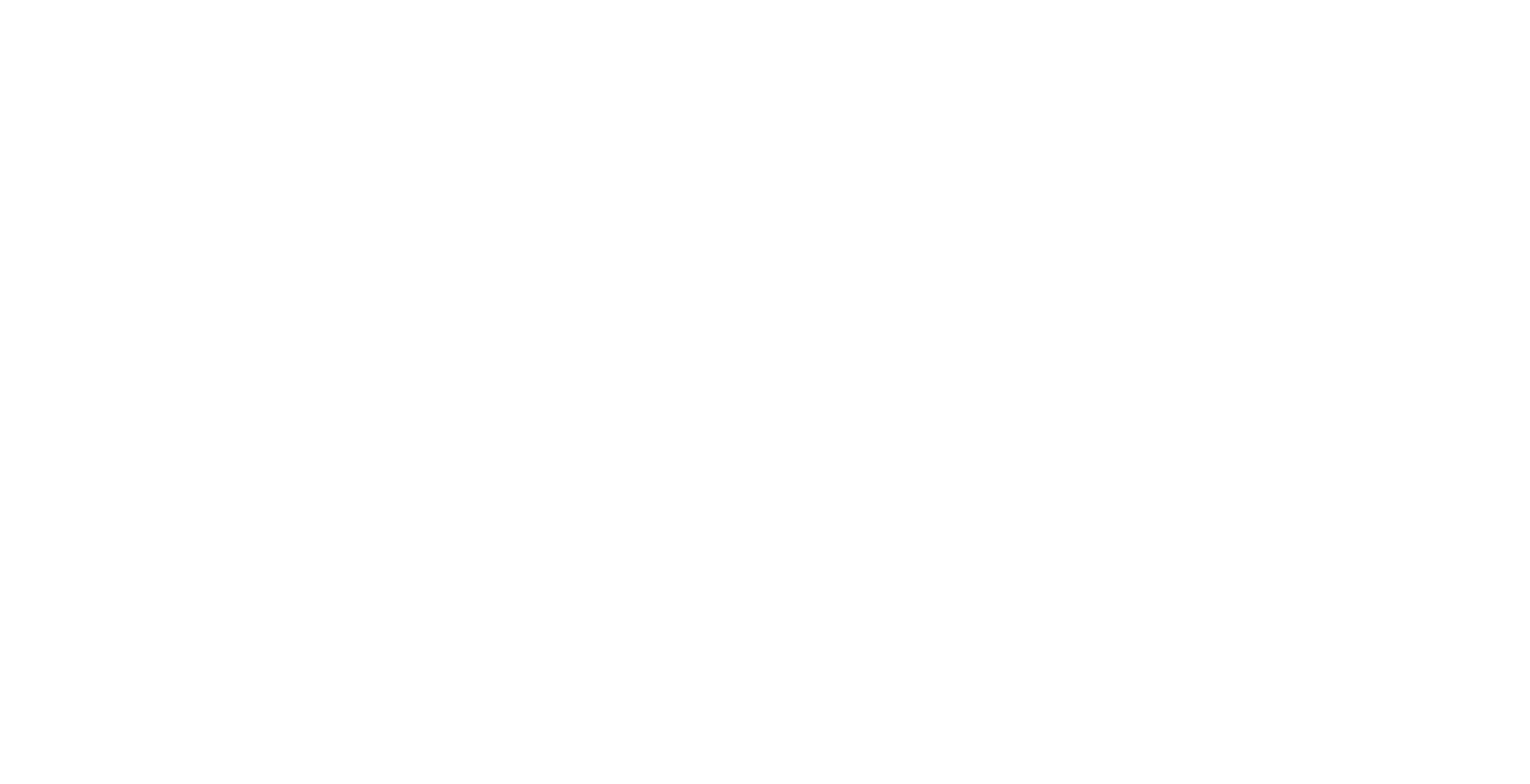
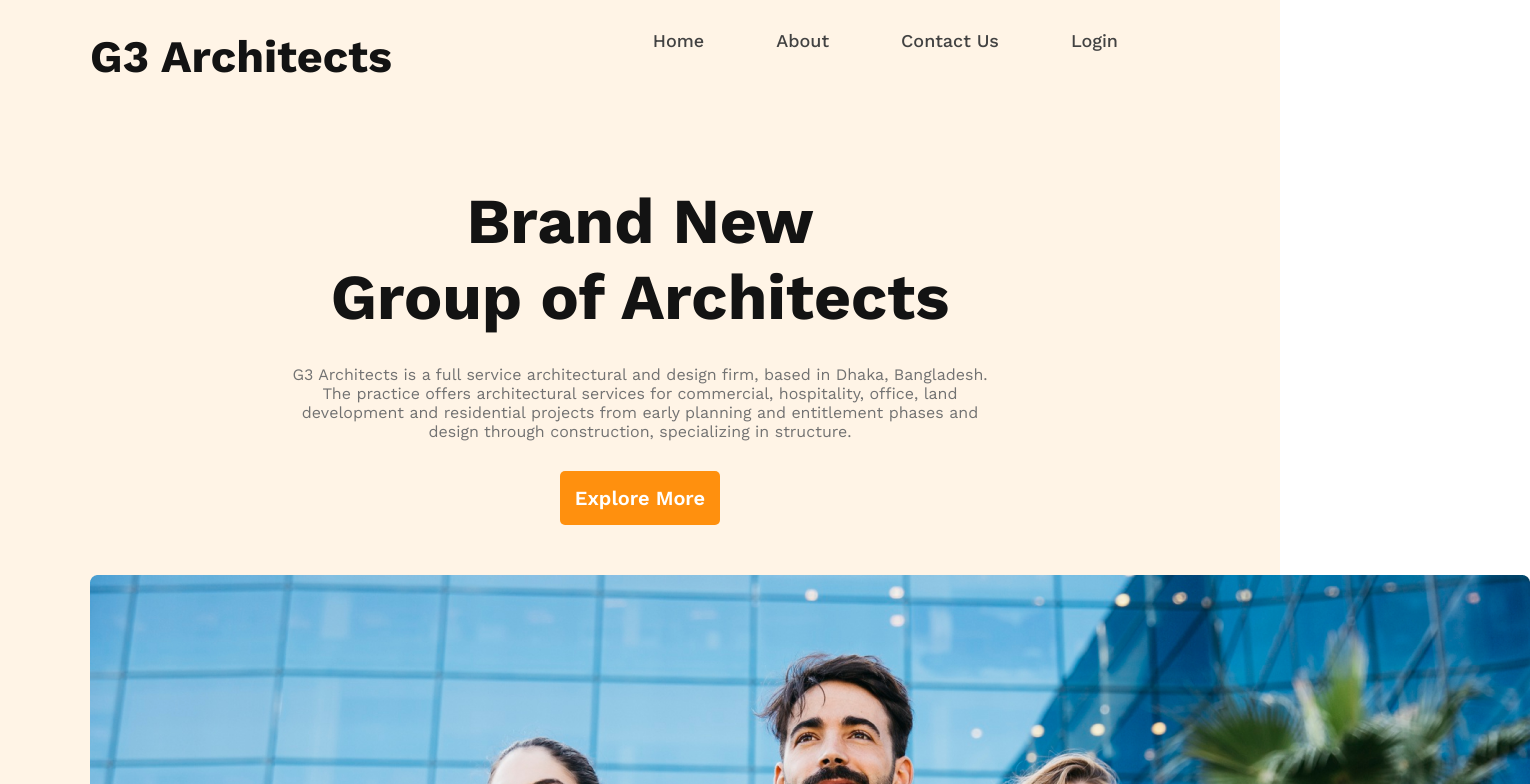
Before and after one commit to mahmudul-noman/g3-architects, a plain HTML site: page index.html in a window 1280 px wide. Shown: the top 784 px of the page, 1530 px wide, since content can reach past the window. Drawn offline with nearby package versions, Linux system fonts and the light colour scheme.

Commit message:
header added

```diff
--- a/index.html
+++ b/index.html
@@ -4,9 +4,47 @@
     <meta charset="UTF-8">
     <meta http-equiv="X-UA-Compatible" content="IE=edge">
     <meta name="viewport" content="width=device-width, initial-scale=1.0">
-    <title>Assignment-2</title>
+    <title>G3 Architects | Assignment-2</title>
+
+    <!-- google fonts -->
+    <link href="https://fonts.googleapis.com/css2?family=Work+Sans:wght@400;500;600;700&display=swap" rel="stylesheet">
+    <!-- stylesheet -->
+    <link rel="stylesheet" href="styles/style.css">
+    <!-- fontawesome -->
+    <script src="https://kit.fontawesome.com/4dec0133be.js" crossorigin="anonymous"></script>
 </head>
 <body>
 
+    <!-- header area start -->
+    <header class="header-area">
+        <nav class="menu">
+            <h3>G3 Architects</h3>
+            <ul class="menu-list">
+                <li>Home</li>
+                <li>About</li>
+                <li>Contact Us</li>
+                <li>Login</li>
+            </ul>
+        </nav>
+        <div class="header-text">
+            <h3 class="header-title">Brand New <br>Group of Architects</h3>
+            <p>G3 Architects is a full service architectural and design firm, based in Dhaka, Bangladesh. The practice offers architectural services for commercial, hospitality, office, land development and residential projects from early planning and entitlement phases and design through construction, specializing in structure.</p>
+            <button class="btn-primary">Explore More</button>
+        </div>
+        <div class="banner-img">
+            <img src="./images/banner.png" alt="">
+        </div>
+    </header>
+    <!-- header area end -->
+
+
+    <main> <!-- main area start -->
+
+    </main> <!-- main area start -->
+
+    <!-- footer area start -->
+    <footer class="footer-area"></footer>
+    <!-- footer area end -->
+
 </body>
 </html>
--- a/styles/style.css
+++ b/styles/style.css
@@ -0,0 +1,61 @@
+*{
+    margin: 0;
+    font-family: 'Work Sans';
+}
+.btn-primary {
+    font-weight: 600;
+    font-size: 20px;
+    color: #FFFFFF;
+    border: none;
+    background-color: #FF900E;
+    border-radius: 5px;
+    padding: 15px;
+    cursor: pointer;
+}
+
+/* header style */
+.header-area {
+    background: rgba(255, 144, 14, 0.1);
+    padding: 30px 90px;
+}
+.menu {
+    display: flex;
+    justify-content: space-between;
+}
+.menu h3 {
+    font-weight: 700;
+    font-size: 45px;
+    color: #131313;
+}
+.menu-list {
+    display: flex;
+}
+.menu-list li {
+    list-style: none;
+    margin-right: 4em;
+    font-weight: 500;
+    font-size: 18px;
+    color: #424242;
+}
+.header-text {
+    display: block;
+    text-align: center;
+    padding-top: 100px;
+    padding-bottom: 50px;
+    padding: 100px 200px 50px 200px;
+}
+.header-text p{
+    padding: 30px 0px;
+    font-weight: 400;
+    font-size: 16px;
+    color: #727272;
+}
+.header-title{
+    font-weight: 700;
+    font-size: 64px;
+    color: #131313;
+}
+.banner-img {
+    display: block;
+    text-align: center;
+}
```
